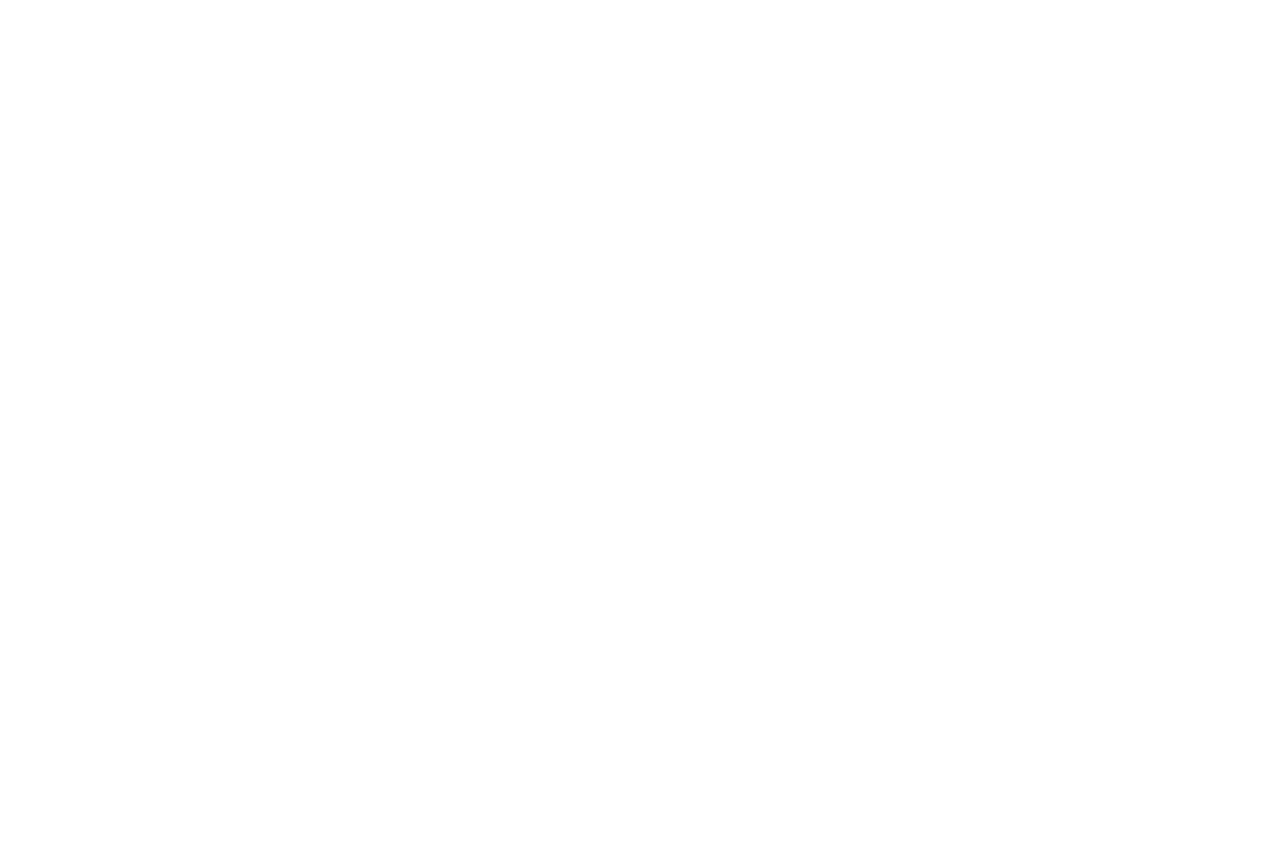
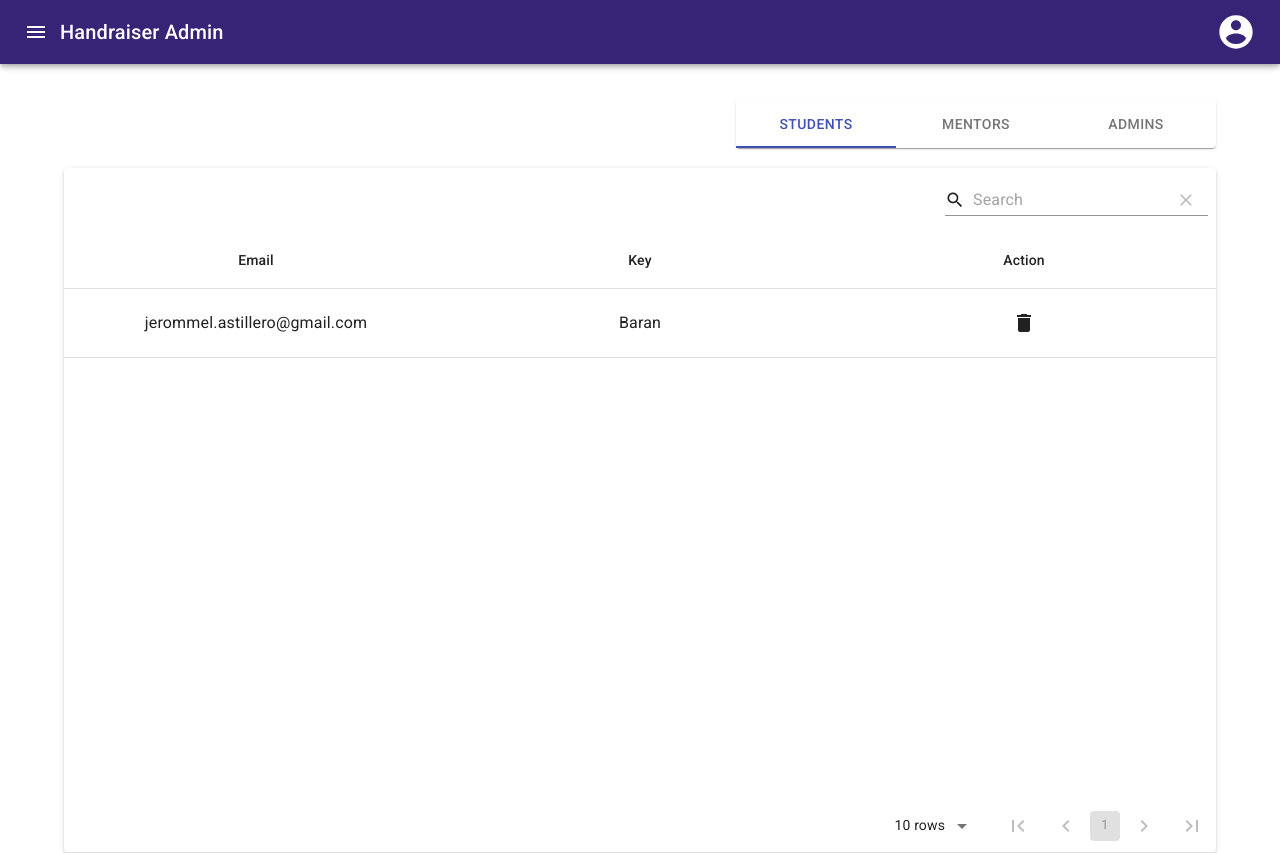
Before and after one commit to Handraiser-Project-Team-2/handraiser, a React (Create React App) app in the folder handraiser-app/: page /superadmin in a window 1280 px wide. Before the commit the page ends 800 px from the top, so only its background shows below. Built offline with nearby package versions, Linux system fonts and the light colour scheme.

Commit message:
Update Super-Admin UI

```diff
--- a/handraiser-app/package.json
+++ b/handraiser-app/package.json
@@ -8,6 +8,7 @@
     "@testing-library/jest-dom": "^4.2.4",
     "@testing-library/react": "^9.3.2",
     "@testing-library/user-event": "^7.1.2",
+    "material-table": "^1.56.1",
     "react": "^16.12.0",
     "react-dom": "^16.12.0",
     "react-google-login": "^5.0.7",
--- a/handraiser-app/src/Routes/Routes.js
+++ b/handraiser-app/src/Routes/Routes.js
@@ -1,12 +1,13 @@
 import React from "react";
-import {Route, BrowserRouter} from "react-router-dom";
-import Login from "../components/Login/Login"
-export default function Routes(){
-    return(
-        <BrowserRouter>
-        <Route exact path="/" component={Login}/>
-        <Route path="superadmin"/>
-        <Route path="admin" />
-        </BrowserRouter>
-    )
-    }
+import { Route, BrowserRouter } from "react-router-dom";
+import Login from "../components/Login/Login";
+import SuperAdmin from "../components/Super-Admin/Super-Admin";
+export default function Routes() {
+  return (
+    <BrowserRouter>
+      <Route exact path="/" component={Login} />
+      <Route path="/superadmin" component={SuperAdmin} />
+      <Route path="/admin" />
+    </BrowserRouter>
+  );
+}
--- /dev/null
+++ b/handraiser-app/src/components/Styles/Styles.js
@@ -0,0 +1,22 @@
+import styled from "styled-components";
+
+export const TabBox = styled.div`
+  display: flex;
+  flex-direction: row-reverse;
+  justify-content: space-between;
+  @media screen and (max-width: 320px) {
+    flex-direction: column;
+  }
+`;
+
+export const BtnBox = styled.div`
+  display: flex;
+  @media screen and (max-width: 320px) {
+    flex-direction: column;
+    padding-top: 10px;
+  }
+`;
+
+export const RowCont = styled.div`
+  text-align: center;
+`;
--- /dev/null
+++ b/handraiser-app/src/components/Super-Admin/Super-Admin.js
@@ -0,0 +1,70 @@
+import React, { useState } from "react";
+import AppBar from "@material-ui/core/AppBar";
+import Toolbar from "@material-ui/core/Toolbar";
+import Typography from "@material-ui/core/Typography";
+import IconButton from "@material-ui/core/IconButton";
+import MenuIcon from "@material-ui/icons/Menu";
+import AccountCircle from "@material-ui/icons/AccountCircle";
+import MenuItem from "@material-ui/core/MenuItem";
+import Menu from "@material-ui/core/Menu";
+
+import { TabBtn } from "../Tabs/Tabs";
+
+export default function NavBar() {
+  const [anchorEl, setAnchorEl] = useState(null);
+  const open = Boolean(anchorEl);
+
+  const handleMenu = event => {
+    setAnchorEl(event.currentTarget);
+  };
+
+  const handleClose = () => {
+    setAnchorEl(null);
+  };
+
+  return (
+    <React.Fragment>
+      <AppBar style={{ backgroundColor: "#372476" }}>
+        <Toolbar
+          style={{
+            display: "flex",
+            justifyContent: "space-between"
+          }}
+        >
+          <div style={{ display: "flex", alignItems: "center" }}>
+            <IconButton edge="start" aria-label="menu">
+              <MenuIcon style={{ color: "white" }} />
+            </IconButton>
+            <Typography variant="h6">Handraiser Admin</Typography>
+          </div>
+          <div>
+            <IconButton
+              aria-label="account of current user"
+              edge="end"
+              onClick={handleMenu}
+              color="inherit"
+            >
+              <AccountCircle style={{ fontSize: 40 }} />
+            </IconButton>
+          </div>
+          <Menu
+            id="menu-appbar"
+            anchorEl={anchorEl}
+            anchorOrigin={{
+              vertical: "top",
+              horizontal: "right"
+            }}
+            open={open}
+            onClose={handleClose}
+          >
+            <MenuItem onClick={handleClose}>Profile</MenuItem>
+            <MenuItem onClick={handleClose}>My account</MenuItem>
+          </Menu>
+        </Toolbar>
+      </AppBar>
+      <div style={{ paddingTop: "100px", marginRight: "5%", marginLeft: "5%" }}>
+        <TabBtn />
+      </div>
+    </React.Fragment>
+  );
+}
--- /dev/null
+++ b/handraiser-app/src/components/Table/Table.js
@@ -0,0 +1,73 @@
+import React, { useState } from "react";
+import MaterialTable from "material-table";
+import DeleteIcon from "@material-ui/icons/Delete";
+import Zoom from "@material-ui/core/Zoom";
+import Button from "@material-ui/core/Button";
+import { Tooltip } from "@material-ui/core";
+
+import { RowCont } from "../Styles/Styles";
+
+export const TableCont = props => {
+  const { tabValue } = props;
+  const [state, setState] = useState({
+    columns: [
+      {
+        title: "Email",
+        field: "email",
+        render: rowData => (
+          <React.Fragment>
+            <RowCont>{rowData.email}</RowCont>
+          </React.Fragment>
+        )
+      },
+      {
+        title: "Key",
+        field: "key",
+        render: rowData => (
+          <React.Fragment>
+            <RowCont>{rowData.key}</RowCont>
+          </React.Fragment>
+        )
+      },
+      {
+        title: "Action",
+        field: "",
+        render: rowData => (
+          <React.Fragment>
+            <RowCont>
+              <Tooltip TransitionComponent={Zoom} title="Delete Contact">
+                <Button>
+                  <DeleteIcon />
+                </Button>
+              </Tooltip>
+            </RowCont>
+          </React.Fragment>
+        )
+      }
+    ],
+    data: [
+      { email: "jerommel.astillero@gmail.com", key: "Baran", birthYear: 1987 }
+    ]
+  });
+
+  console.log(props.tabValue);
+
+  return (
+    <MaterialTable
+      title=""
+      columns={state.columns}
+      data={state.data}
+      options={{
+        pageSize: 10,
+        sorting: false,
+        pageSizeOptions: [10, 15, 20],
+        actionsColumnIndex: -1,
+        selection: false,
+        paginationType: "stepped",
+        headerStyle: {
+          textAlign: "center"
+        }
+      }}
+    />
+  );
+};
--- /dev/null
+++ b/handraiser-app/src/components/Tabs/Tabs.js
@@ -0,0 +1,83 @@
+import React, { useState } from "react";
+import Paper from "@material-ui/core/Paper";
+import Tabs from "@material-ui/core/Tabs";
+import Tab from "@material-ui/core/Tab";
+import Typography from "@material-ui/core/Typography";
+import Box from "@material-ui/core/Box";
+import Button from "@material-ui/core/Button";
+
+import { TabBox, BtnBox } from "../Styles/Styles";
+
+import { TableCont } from "../Table/Table";
+
+function TabPanel(props) {
+  const { children, value, index, ...other } = props;
+
+  return (
+    <Typography
+      component="div"
+      role="tabpanel"
+      hidden={value !== index}
+      id={`full-width-tabpanel-${index}`}
+      aria-labelledby={`full-width-tab-${index}`}
+      {...other}
+    >
+      {value === index && <Box style={{ paddingTop: "20px" }}>{children}</Box>}
+    </Typography>
+  );
+}
+
+export const TabBtn = props => {
+  const [tabValue, setTabValue] = useState(0);
+  const [hide, setHide] = useState(false);
+
+  const handleChange = (event, newValue) => {
+    setTabValue(newValue);
+  };
+
+  return (
+    <React.Fragment>
+      <TabBox>
+        <Paper color="primary">
+          <Tabs
+            value={tabValue}
+            onChange={handleChange}
+            indicatorColor="primary"
+            textColor="primary"
+            variant="fullWidth"
+            aria-label="full width tabs example"
+          >
+            <Tab
+              label="Students"
+              onClick={() => setHide(hide === false ? hide : !hide)}
+            />
+            <Tab
+              label="Mentors"
+              onClick={() => setHide(hide === true ? hide : !hide)}
+            />
+            <Tab
+              label="Admins"
+              onClick={() => setHide(hide === true ? hide : !hide)}
+            />
+          </Tabs>
+        </Paper>
+        {hide && (
+          <BtnBox>
+            <Button variant="contained" color="primary">
+              Generate Key
+            </Button>
+          </BtnBox>
+        )}
+      </TabBox>
+      <TabPanel value={tabValue} index={0}>
+        <TableCont tabValue={tabValue} />
+      </TabPanel>
+      <TabPanel value={tabValue} index={1}>
+        <TableCont tabValue={tabValue} />
+      </TabPanel>
+      <TabPanel value={tabValue} index={2}>
+        <TableCont tabValue={tabValue} />
+      </TabPanel>
+    </React.Fragment>
+  );
+};
```
